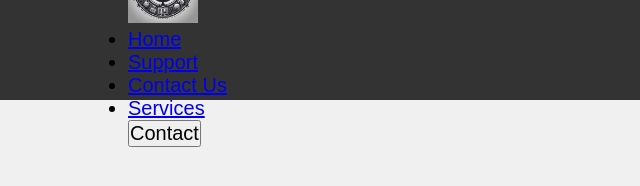
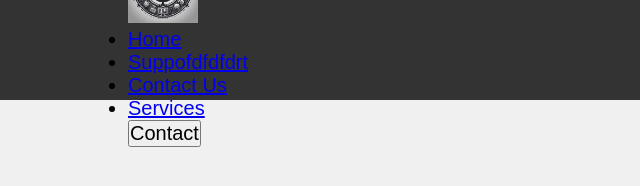
Before and after one commit to SebtianS/Vali-, a website: page Frontend/Html/index.html in a window 1280 px wide. Shown: the full height of the page, 0-640 px from the left. Drawn offline with Linux system fonts and the light colour scheme; files whose address does not match are found by name.

Commit message:
Update index.html

```diff
--- a/Frontend/Html/index.html
+++ b/Frontend/Html/index.html
@@ -14,7 +14,7 @@
         <nav>
             <ul class="nav-links">
                 <li><a href="#">Home</a></li>
-                <li><a href="#">Support</a></li>
+                <li><a href="#">Suppofdfdfdrt</a></li>
                 <li><a href="#">Contact Us</a></li>
                 <li><a href="#">Services</a></li>
             </ul>
```
